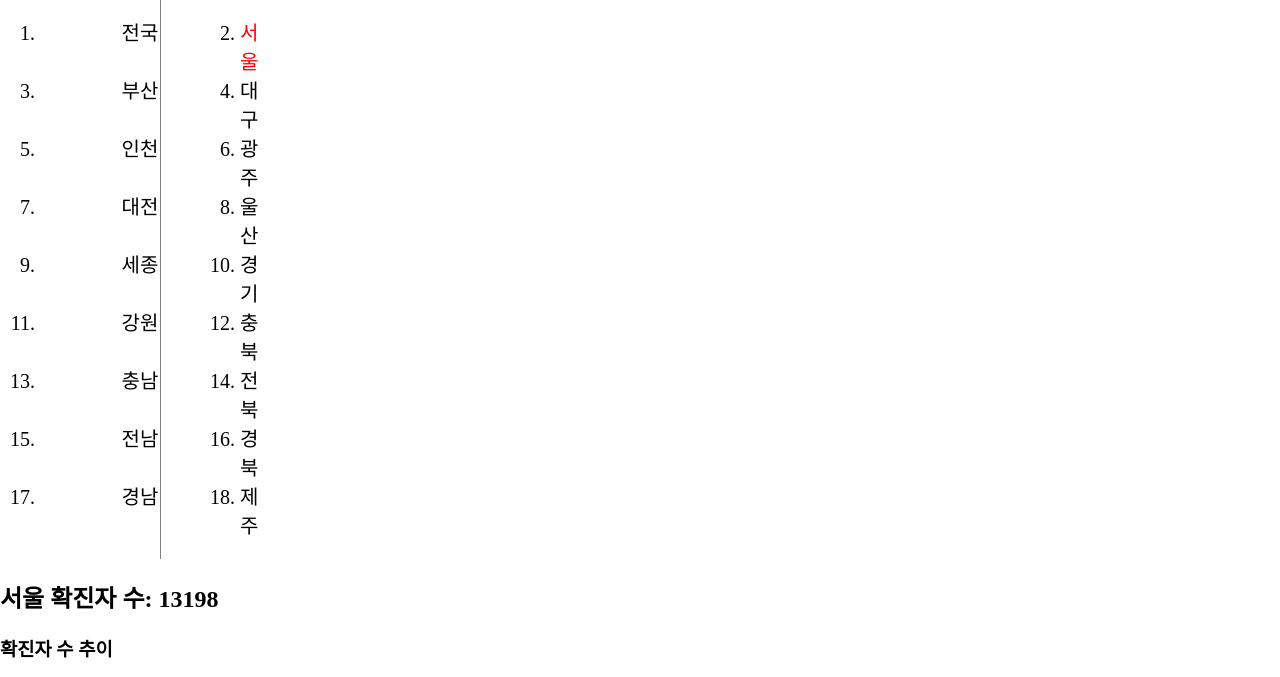
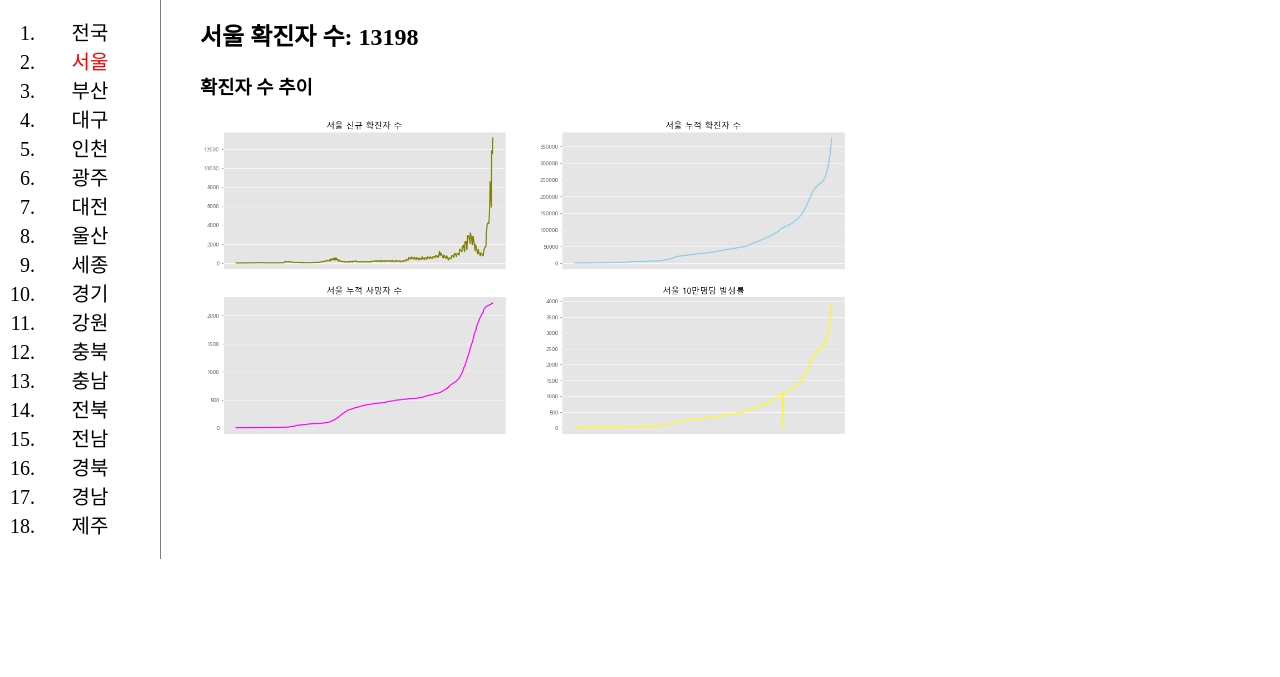
Before and after one commit to majorWallet/COVID19_HTML, a plain HTML site: page seoul.html in a window 1280 px wide. Shown: the part 109-786 px from the top of the page. Drawn offline with Linux system fonts and the light colour scheme.

Commit message:
CSS bug fixed

```diff
--- a/seoul.html
+++ b/seoul.html
@@ -9,8 +9,8 @@
 
     <body>
         <h1>COVID-19 서울 확진자 수(2022-02-12)</h1>
-        <div>
-            <ol id = "grid">
+        <div id = "grid">
+            <ol>
                 <li><a href = "index.html">전국</a></li>
                 <li><a href = "seoul.html" class = "active">서울</a></li>
                 <li><a href = "busan.html">부산</a></li>
```
